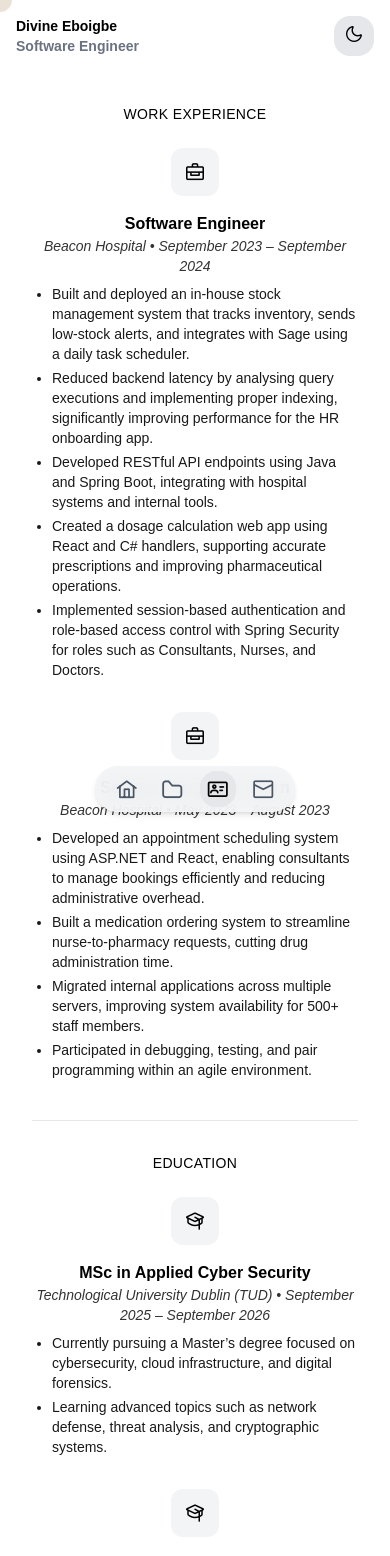
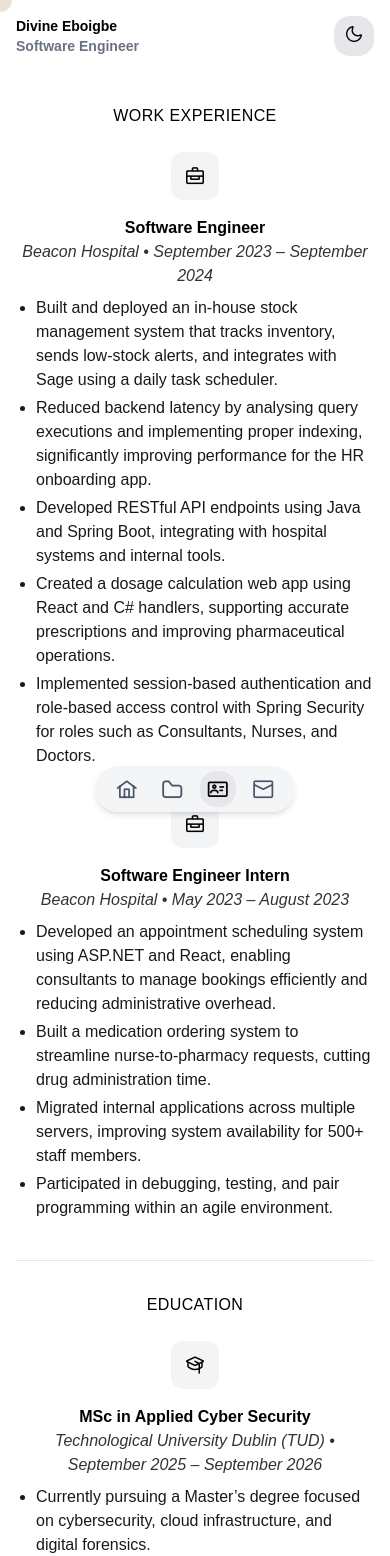
Before and after one commit to ApexPlayground/Personal_Site, a Vue app: page /experience in a window 390 px wide. Shown: the top 1556 px of the page. Built offline with nearby package versions, Linux system fonts and the light colour scheme.

Commit message:
fix: ui qof changes

```diff
--- a/src/pages/Experience.vue
+++ b/src/pages/Experience.vue
@@ -55,10 +55,10 @@ const education = [
 </script>
 
 <template>
-  <section class="max-w-3xl mx-auto mt-12 px-4 sm:px-0 space-y-10">
+  <section class="max-w-3xl mx-auto mt-12 sm:px-0 space-y-10">
     <!-- Work Experience -->
     <FadeUpSection>
-      <h2 class="text-sm uppercase tracking-wide mb-6 text-center sm:text-left">Work Experience</h2>
+      <h2 class="uppercase tracking-wide mb-6 text-center sm:text-left">Work Experience</h2>
 
       <div class="space-y-8 sm:space-y-10">
         <div
@@ -78,9 +78,9 @@ const education = [
             <h3 class="font-semibold hover:opacity-80 transition-opacity duration-300">
               {{ job.title }}
             </h3>
-            <p class="text-sm italic opacity-80 mb-2">{{ job.company }} • {{ job.period }}</p>
+            <p class="italic opacity-80 mb-2">{{ job.company }} • {{ job.period }}</p>
 
-            <ul class="list-disc pl-5 space-y-1 text-sm opacity-90 text-left">
+            <ul class="list-disc pl-5 space-y-1 opacity-90 text-left">
               <li v-for="(point, p) in job.points" :key="p">{{ point }}</li>
             </ul>
           </div>
@@ -91,7 +91,7 @@ const education = [
     <!-- Education -->
     <FadeUpSection :delay="0.2">
       <div class="border-t border-gray-200 dark:border-gray-800 pt-8">
-        <h2 class="text-sm uppercase tracking-wide mb-6 text-center sm:text-left">Education</h2>
+        <h2 class="uppercase tracking-wide mb-6 text-center sm:text-left">Education</h2>
 
         <div class="space-y-8 sm:space-y-10">
           <div
@@ -111,9 +111,9 @@ const education = [
               <h3 class="font-semibold hover:opacity-80 transition-opacity duration-300">
                 {{ edu.title }}
               </h3>
-              <p class="text-sm italic opacity-80 mb-2">{{ edu.institution }} • {{ edu.period }}</p>
+              <p class="italic opacity-80 mb-2">{{ edu.institution }} • {{ edu.period }}</p>
 
-              <ul class="list-disc pl-5 space-y-1 text-sm opacity-90 text-left">
+              <ul class="list-disc pl-5 space-y-1 opacity-90 text-left">
                 <li v-for="(point, p) in edu.points" :key="p">{{ point }}</li>
               </ul>
             </div>
--- a/src/pages/Projects.vue
+++ b/src/pages/Projects.vue
@@ -42,8 +42,8 @@ const projects = [
 </script>
 
 <template>
-  <section class="max-w-3xl mx-auto mt-12 px-4 sm:px-0 space-y-10">
-    <h2 class="text-sm uppercase tracking-wide mb-6 text-center sm:text-left">Projects</h2>
+  <section class="max-w-3xl mx-auto mt-12 sm:px-0 space-y-10">
+    <h2 class="uppercase tracking-wide mb-6 text-center sm:text-left">Projects</h2>
 
     <div class="space-y-12 sm:space-y-16">
       <FadeUpSection v-for="(project, i) in projects" :key="i" :delay="i * 0.15">
@@ -68,16 +68,16 @@ const projects = [
               class="font-semibold transition-opacity duration-300 hover:opacity-80"
             >
               {{ project.title }}
-              <i class="pi pi-external-link text-xs ml-1 opacity-60"></i>
+              <i class="pi pi-external-link ml-1 opacity-60"></i>
             </a>
 
             <!-- Subtitle -->
-            <p class="text-sm italic opacity-80 mb-3 leading-relaxed mt-1">
+            <p class="italic opacity-80 mb-3 leading-relaxed mt-1">
               {{ project.subtitle }}
             </p>
 
             <!-- Bullet points -->
-            <ul class="list-disc pl-5 space-y-1 text-sm opacity-90 text-left">
+            <ul class="list-disc pl-5 space-y-1 opacity-90 text-left">
               <li v-for="(point, p) in project.points" :key="p">
                 {{ point }}
               </li>
```
